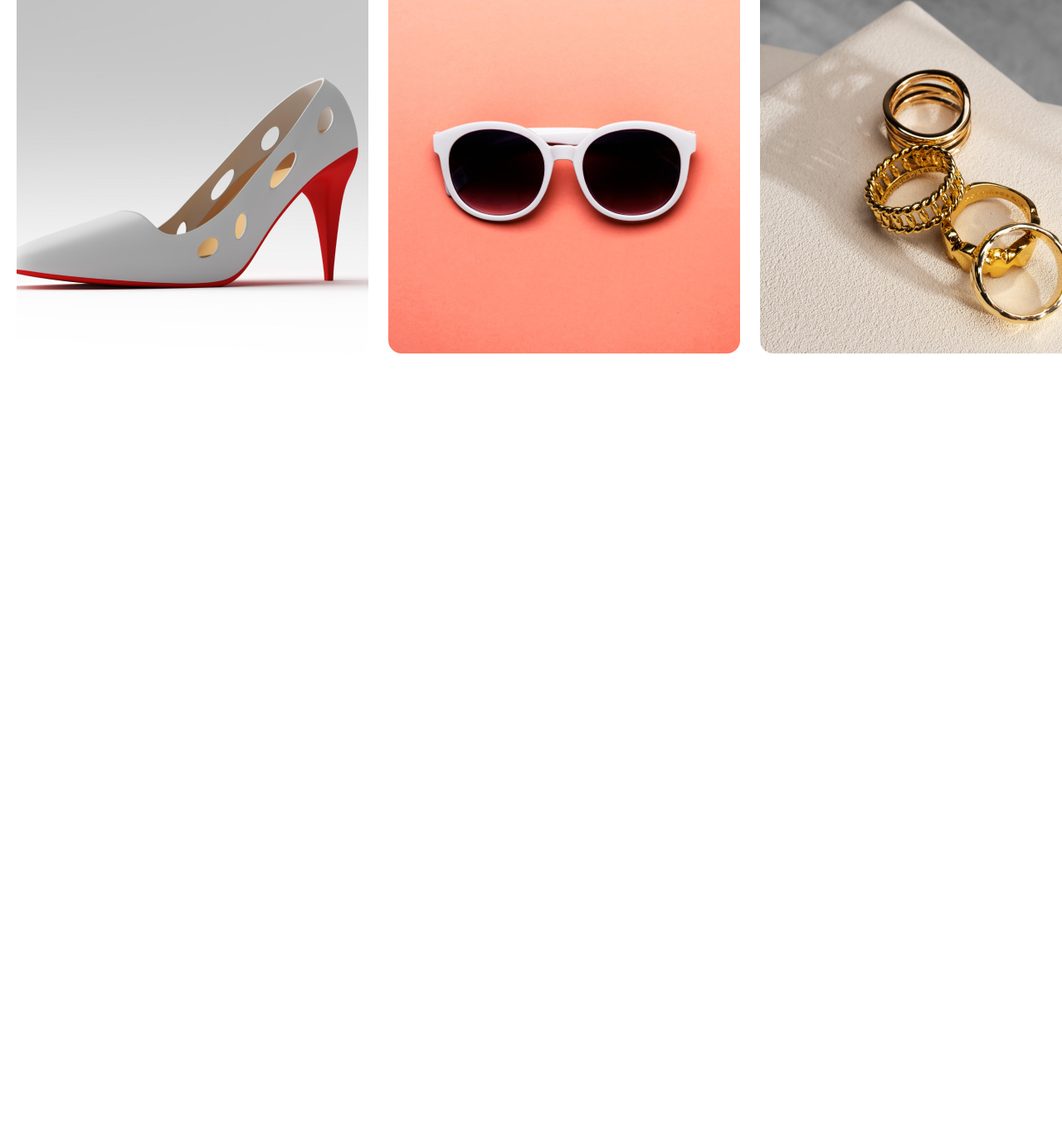
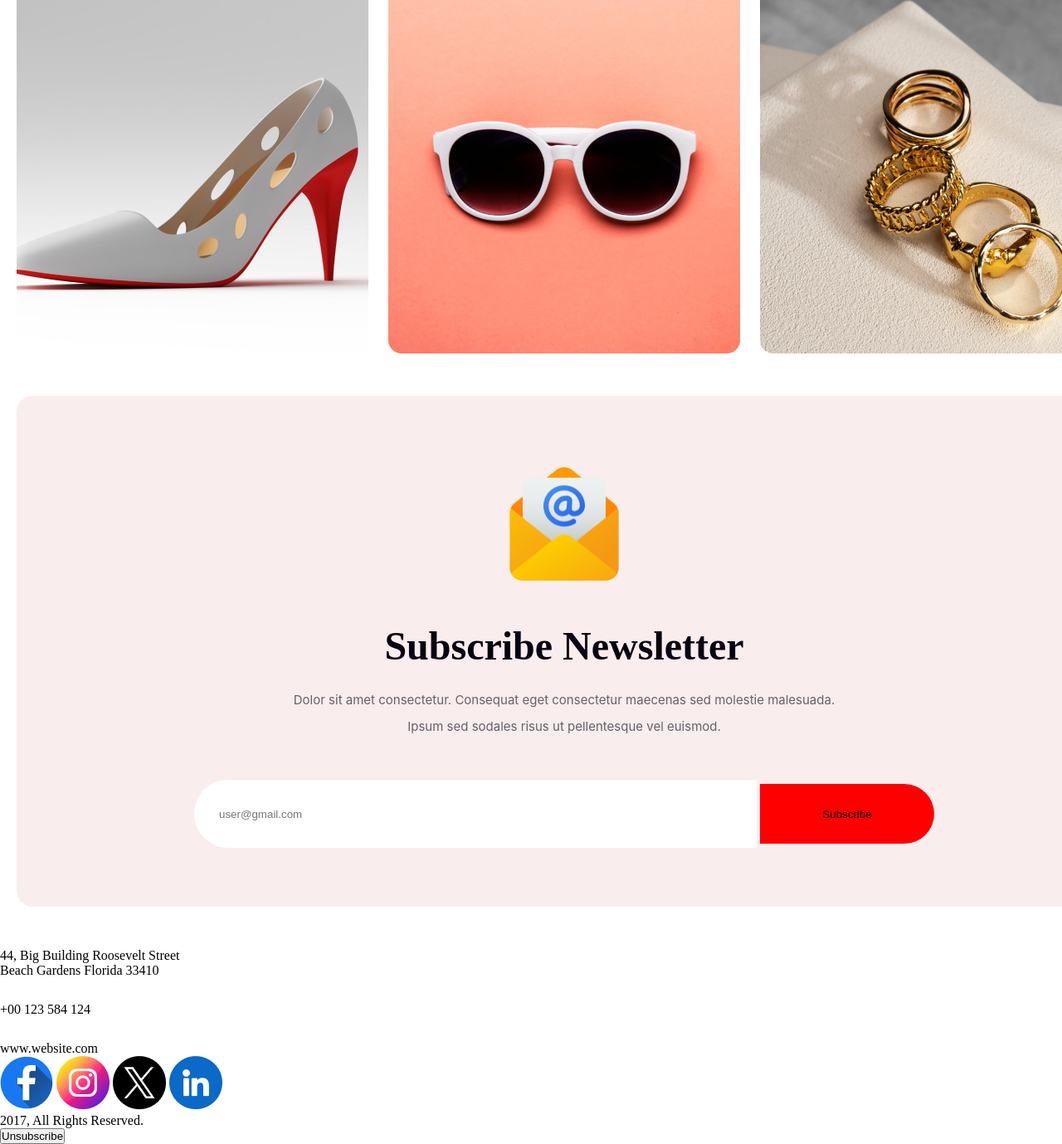
Before and after one commit to Tusher37/b9a1, a plain HTML site: page index.html in a window 1280 px wide. Shown: the part 3436-4815 px from the top of the page at 83% size. Before the commit the page ends 3883 px from the top, so only its background shows below. Drawn offline with Linux system fonts and the light colour scheme.

Commit message:
b9a1 newsletter and footer undate

```diff
--- a/index.html
+++ b/index.html
@@ -60,9 +60,42 @@
                     <img src="/resources/Rectangle 8.png" alt="" class="portfolio-images6">
                 </div>
             </div>
+            <div class="news-letter">
+                <img src="/resources/Group 61.png" alt="" class="email-fig">
+                <h1 class="news-letter-header">Subscribe Newsletter</h1>
+                <p class="news-letter-discrip">Dolor sit amet consectetur. Consequat eget consectetur maecenas sed molestie malesuada. <br> Ipsum sed sodales risus ut pellentesque vel euismod. </p>
+                <div class="newsletter-form">
+                    <input class="email-input" type="email" value="" placeholder="user@gmail.com">
+                    <button class="btn-subscribe" type="button">Subscribe</button>
+                </div>
+            </div>
     </main>
     <footer>
+        <div class="footer-div">
+            <p class="address">44, Big Building Roosevelt Street <br> Beach Gardens Florida 33410</p>
+            <div class="contract">
+                <img src="/resources/Call.png" alt="">
+                <p>+00 123 584 124</p>
+                <img src="/resources/Website.png" alt="">
+                <p>www.website.com</p>
+            </div>
+        </div>
+        <div class="footer-line"></div>
+        <div class="social-link">
 
+            <a href=""><img src="/resources/Facebook.png" alt=""></a>
+
+            <a href=""><img src="/resources/Instagram.png" alt=""></a>
+
+            <a href=""><img src="/resources/Twitter.png" alt=""></a>
+
+            <a href=""><img src="/resources/Linkedin.png" alt=""></a>
+        </div>
+        <div class="footer-line"></div>
+        <din class="final">
+            <p class="para-final">2017, All Rights Reserved.</p>
+            <button class="final-btn">Unsubscribe</button>
+        </din>
     </footer>
 </body>
 </html>
--- a/style.css
+++ b/style.css
@@ -198,7 +198,7 @@ header{
     margin-bottom: 20px;
 }
 .location:hover{
-    border: 2px solid blue;
+    border: 5px solid rgb(65, 65, 236);
 }
 .details{
     padding-top: 100px;
@@ -326,3 +326,69 @@ header{
     display: flex;
     justify-content: space-between;
 }
+
+/*   ########### Newsletter  ############   */
+
+.news-letter{
+    background-color: rgb(249, 237, 237);
+    border-radius: 20px;
+    width: 1320px;
+    height: 616px;
+    margin-left:20px;
+    margin-right: 20px;
+    margin-top: 50px;
+    margin-bottom: 50px;
+    text-align: center;
+}
+.email-fig{
+    width: 150px;
+    height: 150px;
+    margin-top: 80px;
+    margin-bottom: 40px;
+}
+.news-letter:hover{
+    border: 5px black solid;
+}
+.news-letter-header{
+    color: #070211;
+    text-align: center;
+    font-family: Merriweather;
+    font-size: 48px;
+    font-style: normal;
+    font-weight: 900;
+    line-height: normal;
+    text-transform: capitalize;
+    margin-bottom: 22px;
+}
+.news-letter-discrip{
+    color: rgba(7, 2, 17, 0.60);
+    text-align: center;
+    font-family: Inter;
+    font-size: 15px;
+    font-style: normal;
+    font-weight: 400;
+    line-height: 32px;
+    margin-bottom: 48px;
+}
+.email-input{
+    width: 648px;
+    height: 72px;
+    background: #FFF;
+    border-radius: 50px 0px 0px 50px;
+    /* padding-top: 5px;
+    padding-bottom: 5px;
+    padding-left: 30px; */
+    padding: 5px 0px 5px 30px;
+    border-radius: round;
+    border: none;
+    margin-right: none;
+}
+.btn-subscribe{
+    width: 210px;
+    height: 72px;
+    border-radius: 0px 50px 50px 0px;
+    border: none;
+    padding: 24px 56px 24px ;
+    margin-left: none;
+    background: #F00;
+}
```
